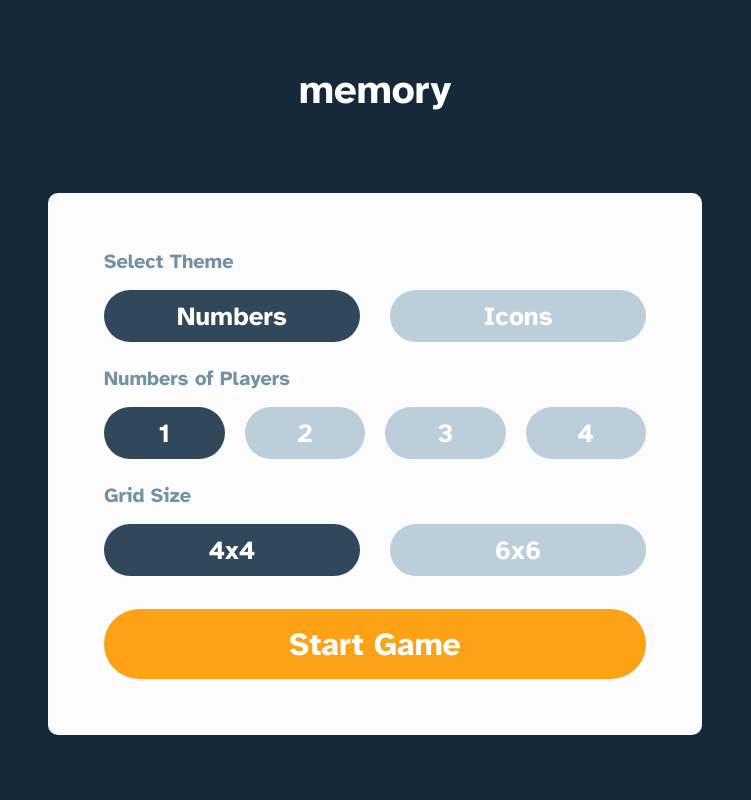
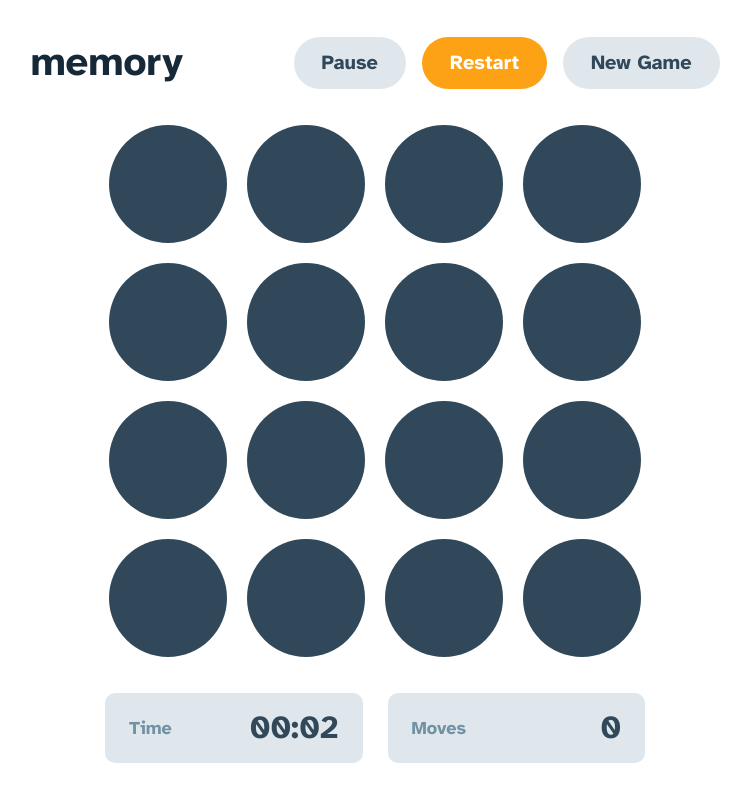
Before and after one commit to grzeg95/memory-game, a React (Vite) app: page / in a window 1280 px wide. Both pictures are taken after a click on the button "Start Game". Shown: the whole page, without its empty margins (265-1016 px from the left). Built offline with nearby package versions, Linux system fonts and the light colour scheme.

Commit message:
feat: add GameBoard

```diff
--- a/src/App.tsx
+++ b/src/App.tsx
@@ -1,14 +1,23 @@
-import {useSelector} from 'react-redux';
+import {useEffect} from 'react';
+import {useDispatch, useSelector} from 'react-redux';
+import {GameBoard} from './pages/GameBoard';
 import {MainMenu} from './pages/MainMenu';
-import type {RootState} from './state/store';
+import {gameActions} from './state/gameSlice';
+import type {AppDispatch, RootState} from './state/store';
 
 export function App() {
 
   const page = useSelector((state: RootState)=> state.pages.page);
+  const dispatch = useDispatch<AppDispatch>();
+
+  useEffect(() => {
+    dispatch(gameActions.initializeGame());
+  }, [dispatch]);
 
   return (
     <>
       {page === 'MainMenu' && <MainMenu/>}
+      {page === 'GameBoard' && <GameBoard/>}
     </>
   )
 }
--- /dev/null
+++ b/src/pages/GameBoard.tsx
@@ -0,0 +1,32 @@
+import {cva} from 'class-variance-authority';
+import {useSelector} from 'react-redux';
+import {BoardNav} from '../components/board/BoardNav';
+import {MultiPlayerStats} from '../components/stats/MultiPlayerStats';
+import {GameOverModal} from '../components/modals/GameOverModal';
+import {SinglePlayerStats} from '../components/stats/SinglePlayerStats';
+import {Tiles} from '../components/board/Tiles';
+import type {RootState} from '../state/store';
+
+const gameBoardStyles = cva([
+  'flex', 'flex-col', 'justify-between', 'items-center', 'm-auto', 'min-h-[100vh]', 'max-w-[327px]', 'py-[24px]',
+  'tablet:max-w-[689px]', 'tablet:py-[37px]',
+  'desktop:max-w-[1110px]', 'desktop:py-[67px]'
+]);
+
+export function GameBoard() {
+
+  const numberOfPlayers = useSelector((state: RootState) => state.game.settings.numberOfPlayers);
+  const isOver = useSelector((state: RootState) => state.game.game.isOver);
+
+  return (
+    <>
+      <div
+        className={gameBoardStyles()}>
+        <BoardNav/>
+        <Tiles/>
+        {numberOfPlayers === 1 ? <SinglePlayerStats/> : <MultiPlayerStats/>}
+      </div>
+      {isOver && <GameOverModal/>}
+    </>
+  );
+}
--- a/src/pages/MainMenu.tsx
+++ b/src/pages/MainMenu.tsx
@@ -3,6 +3,7 @@ import {Button} from '../components/ui/Button/Button';
 import {Modal} from '../components/ui/Modal/Modal';
 import {Selection} from '../components/ui/Selection/Selection';
 import {gameActions} from '../state/gameSlice';
+import {pagesActions} from '../state/pagesSlice';
 import type {AppDispatch, RootState} from '../state/store';
 
 export function MainMenu() {
@@ -12,6 +13,11 @@ export function MainMenu() {
   const theme = useSelector((state: RootState)=> state.game.settings.theme);
   const numberOfPlayers = useSelector((state: RootState)=> state.game.settings.numberOfPlayers);
   const gridSize = useSelector((state: RootState)=> state.game.settings.gridSize);
+
+  function handleOnStartGame() {
+    dispatch(gameActions.initializeGame());
+    dispatch(pagesActions.setPage({page: 'GameBoard'}));
+  }
 
   return (
     <>
@@ -45,7 +51,7 @@ export function MainMenu() {
                 </div>
               </div>
             </div>
-            <Button size='big' className='w-full'>Start Game</Button>
+            <Button size='big' className='w-full' onClick={handleOnStartGame}>Start Game</Button>
           </div>
         </div>
       </Modal>
```
